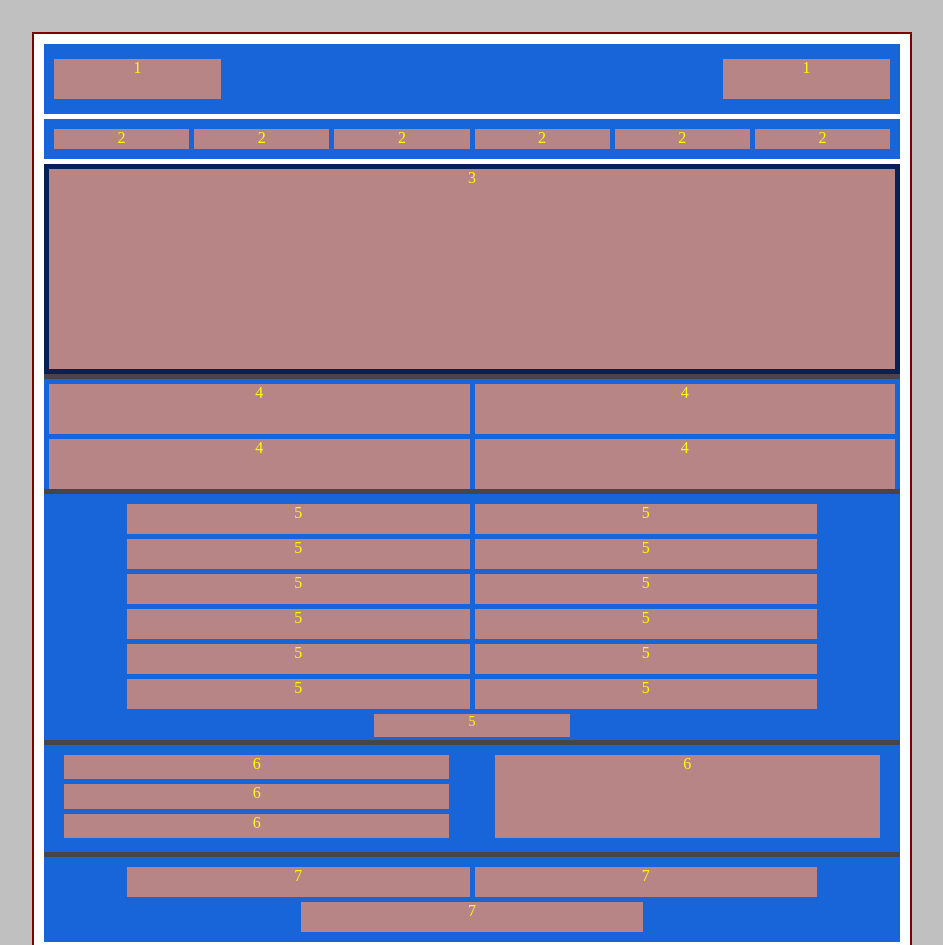
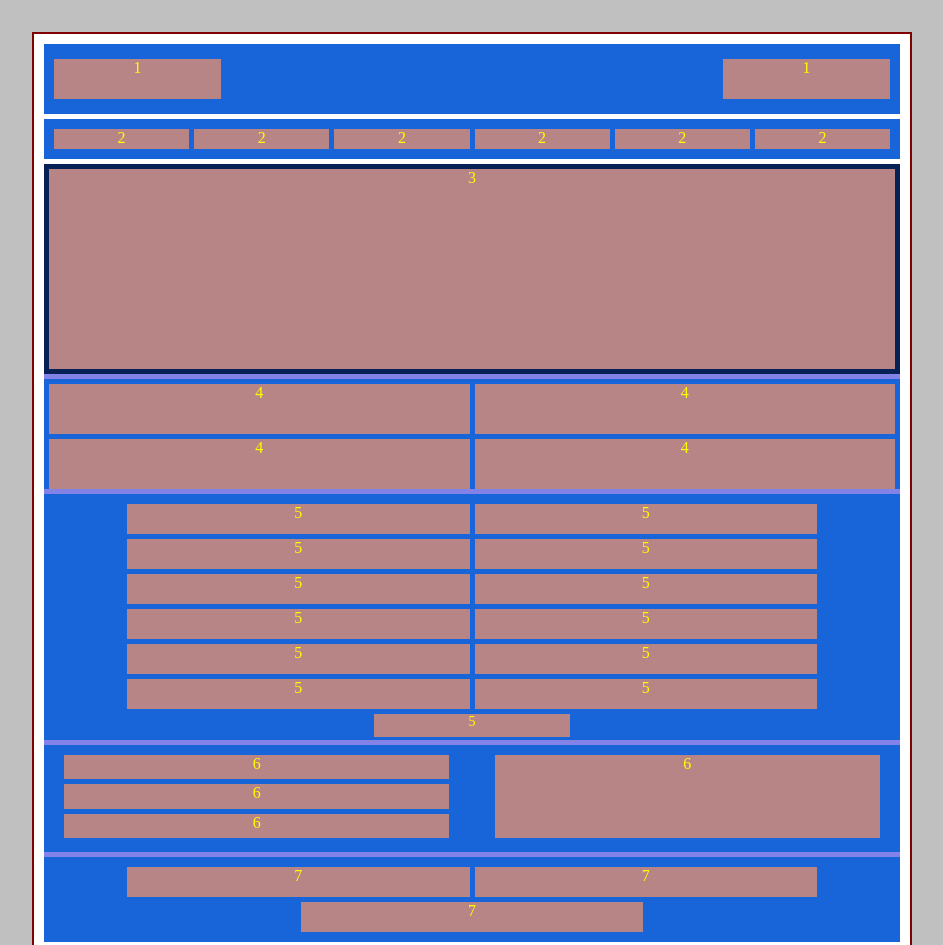
Before and after one commit to VitaliiKos/Bonus_lec_1, a plain HTML site: page Homework_3_18_10_2021/additional/index.html in a window 1280 px wide. Shown: the top 945 px of the page, without its empty margins (168-1111 px from the left). Drawn offline with Linux system fonts and the light colour scheme.

Commit message:
change css

```diff
--- a/Homework_3_18_10_2021/additional/css/style.css
+++ b/Homework_3_18_10_2021/additional/css/style.css
@@ -22,7 +22,7 @@ html {
     row-gap: 5px;
     flex-wrap: wrap;
     text-align: center;
-    background: #464648;
+    background: #8383e7;
     flex-grow: 7;
     height: auto
 }
```
